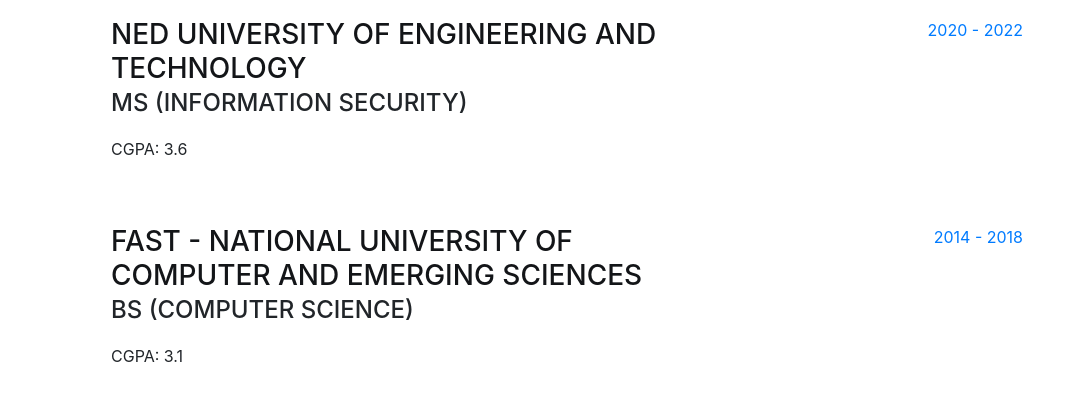
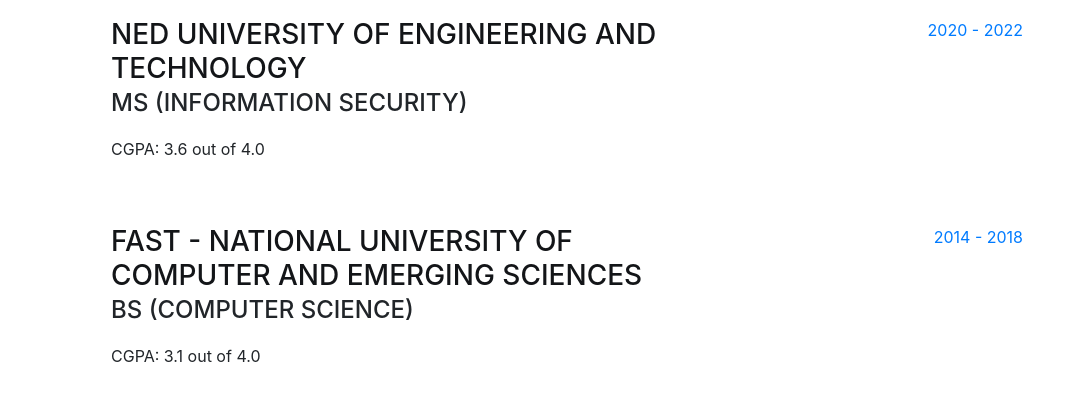
Before and after one commit to Kumail/kumail.github.io, a website with bundled scripts: page index.html in a window 1280 px wide. Shown: the part 1820-2238 px from the top of the page, without its empty margins (209-1280 px from the left). Built offline with nearby package versions, Linux system fonts and the light colour scheme; a web font is replaced by a local one.

Commit message:
GPA updated

```diff
--- a/index.html
+++ b/index.html
@@ -146,7 +146,7 @@
           <div class="resume-content">
             <h3 class="mb-0">NED University of Engineering and Technology</h3>
             <div class="subheading mb-3">MS (Information Security)</div>
-            <p>CGPA: 3.6</p>
+            <p>CGPA: 3.6 out of 4.0</p>
           </div>
           <div class="resume-date text-md-right">
             <span class="text-primary">2020 - 2022</span>
@@ -157,7 +157,7 @@
           <div class="resume-content">
             <h3 class="mb-0">FAST - National University of Computer and Emerging Sciences</h3>
             <div class="subheading mb-3">BS (Computer Science)</div>
-            <p>CGPA: 3.1</p>
+            <p>CGPA: 3.1 out of 4.0</p>
           </div>
           <div class="resume-date text-md-right">
             <span class="text-primary">2014 - 2018</span>
```
